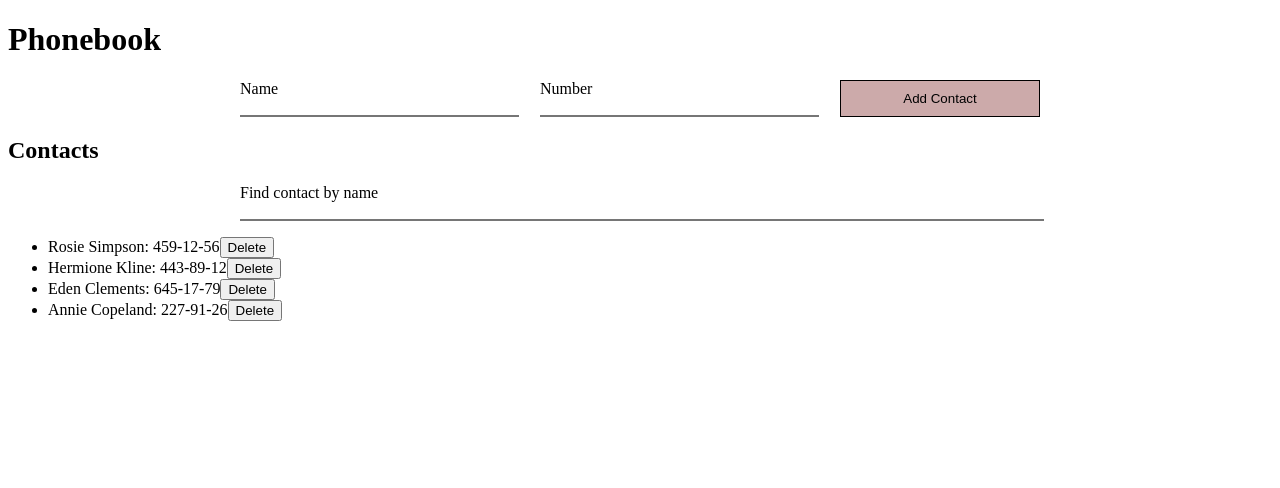
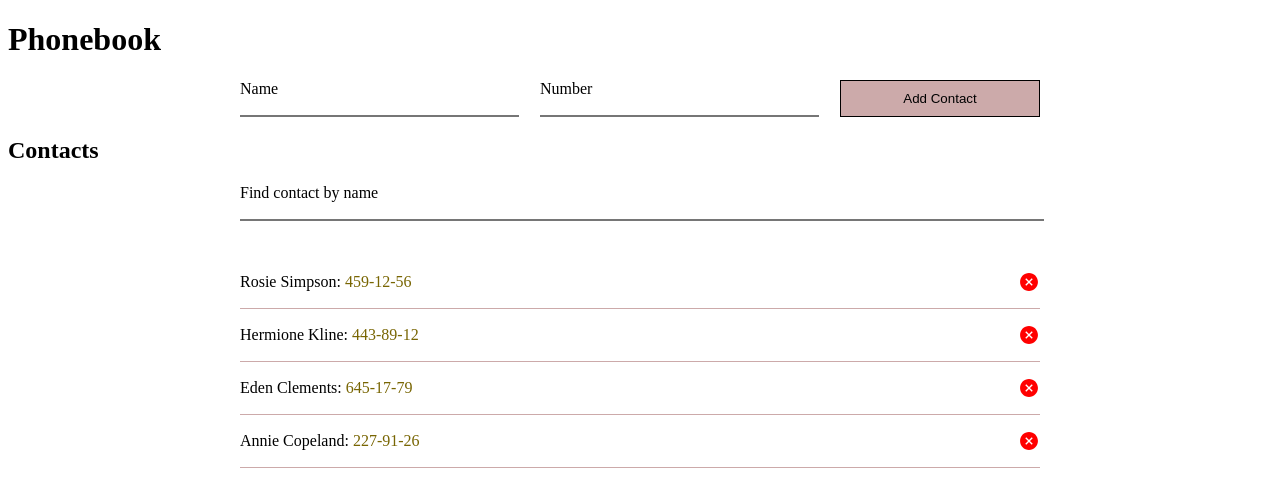
Before and after one commit to fecore35/goit-react-hw-02-phonebook, a React (Create React App) app: page / in a window 1280 px wide. Shown: the top 488 px of the page. Built offline with nearby package versions, Linux system fonts and the light colour scheme.

Commit message:
Добавляю стили для ContactList

```diff
--- a/package.json
+++ b/package.json
@@ -10,6 +10,7 @@
     "prop-types": "^15.7.2",
     "react": "^17.0.2",
     "react-dom": "^17.0.2",
+    "react-icons": "^4.3.1",
     "react-scripts": "4.0.3",
     "uuid": "^8.3.2",
     "web-vitals": "^1.1.2"
--- a/src/App.js
+++ b/src/App.js
@@ -45,9 +45,11 @@ class App extends Component {
   };
 
   deleteContact = (event) => {
+    let deleteID = event.currentTarget.dataset.id;
+
     this.setState((prevState) => ({
       contacts: prevState.contacts.filter(({ id }) => {
-        return id !== event.target.dataset.id;
+        return id !== deleteID;
       }),
     }));
   };
--- a/src/components/ContactList/ContactList.js
+++ b/src/components/ContactList/ContactList.js
@@ -1,14 +1,24 @@
 import PropTypes from "prop-types";
+import { IoCloseCircleSharp } from "react-icons/io5";
+import s from "./ContactList.module.css";
 
 function ContactList({ list, deleteContact }) {
   return (
-    <ul className="">
+    <ul className={s.list}>
       {list.map(({ id, name, number }) => {
+        const tel = `tel:${number}`.replaceAll("-", "");
         return (
-          <li key={id}>
-            {name}: {number}
-            <button type="button" data-id={id} onClick={deleteContact}>
-              Delete
+          <li className={s.item} key={id}>
+            <p>
+              {name}: <a href={tel}>{number}</a>
+            </p>
+            <button
+              className={s.button}
+              type="button"
+              data-id={id}
+              onClick={deleteContact}
+            >
+              <IoCloseCircleSharp />
             </button>
           </li>
         );
--- /dev/null
+++ b/src/components/ContactList/ContactList.module.css
@@ -0,0 +1,41 @@
+.list {
+  list-style: none;
+  padding-left: 0;
+  margin-top: 50px;
+  margin-bottom: 0;
+  margin-left: auto;
+  margin-right: auto;
+  max-width: 800px;
+}
+
+.item {
+  margin-bottom: 15px;
+  padding-bottom: 15px;
+  border-bottom: 1px solid #caa;
+  display: flex;
+  align-items: center;
+  justify-content: space-between;
+}
+
+.item p {
+  margin: 0;
+}
+
+.item a {
+  color: #786502;
+  text-decoration: none;
+}
+
+.button {
+  border-width: 0;
+  background-color: transparent;
+  font-size: 22px;
+  border-radius: 50%;
+  padding: 0;
+  cursor: pointer;
+  color: red;
+}
+
+.button svg {
+  display: block;
+}
```
Also changed, not shown: 1 other file (tests, documents, lock files or other folders).
